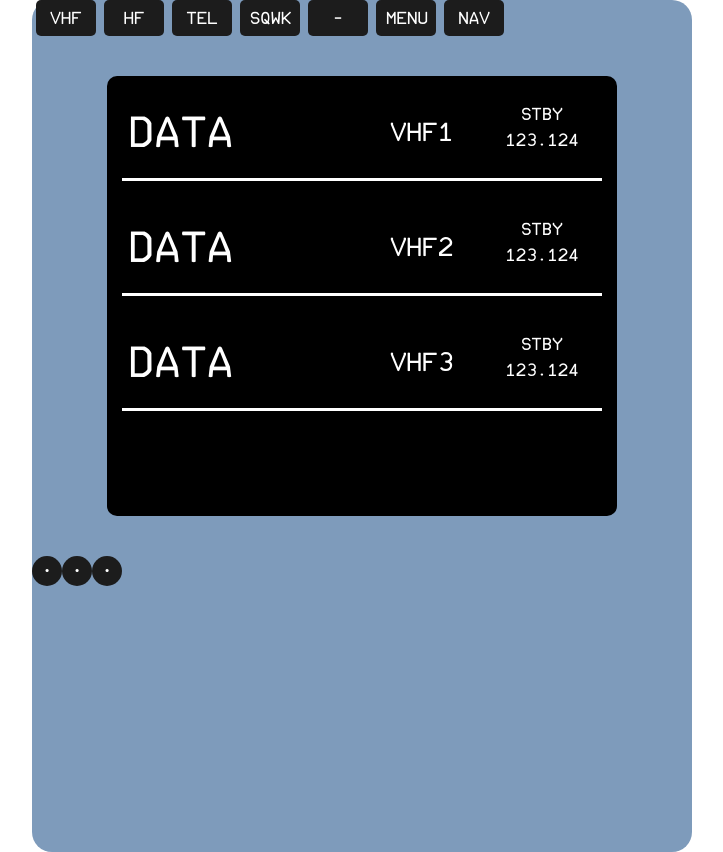
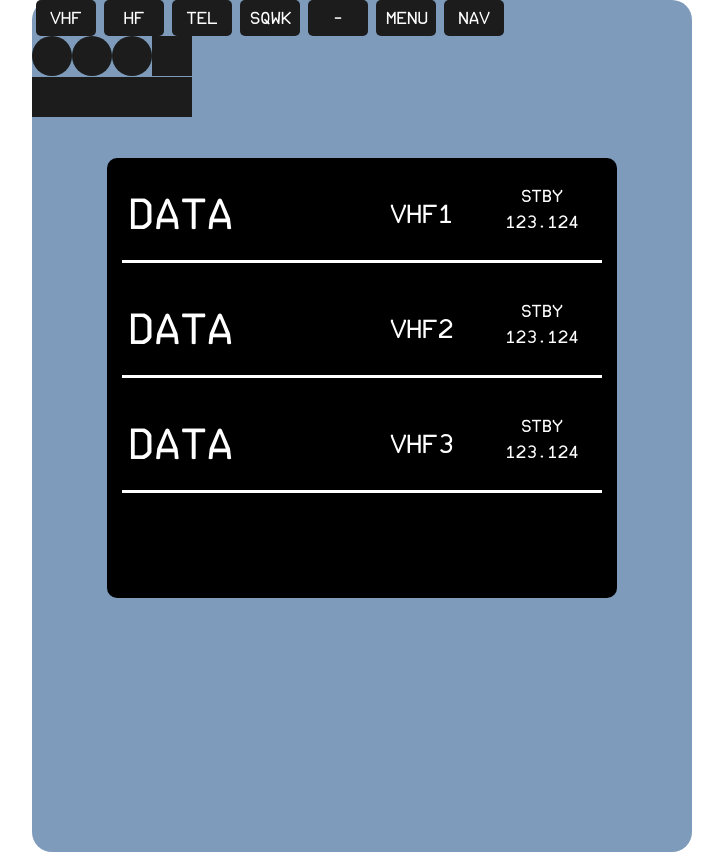
Before and after one commit to ibza-sujau/rmp, a React (Create React App) app: page /vhs in a window 1280 px wide. Shown: the whole page, without its empty margins (278-1001 px from the left). Built offline with nearby package versions, Linux system fonts and the light colour scheme.

Commit message:
Button styling.

```diff
--- a/src/components/Button.scss
+++ b/src/components/Button.scss
@@ -18,6 +18,24 @@
   background-color: #1C1C1C;
   border-radius: 50%;
   border: none;
-  width: 30px;
-  height: 30px;
+  width: 40px;
+  height: 40px;
 }
+
+.right-btn {
+  font-family: "ECAM Regular", serif;
+  background-color: #1C1C1C;
+  border-right: 60px;
+  border: none;
+  width: 40px;
+  height: 40px;
+}
+
+.numpad-btn {
+  font-family: "ECAM Regular", serif;
+  background-color: #1C1C1C;
+  border-radius: 50%;
+  border: none;
+  width: 40px;
+  height: 40px;
+}
--- a/src/pages/VhsPage.tsx
+++ b/src/pages/VhsPage.tsx
@@ -16,13 +16,27 @@ export const VhsPage = () => {
 
     return (
         <div className={"page"}>
-            <Button onClick={() => history.push("/vhs")} children={"VHF"}  type={ButtonType.Main}/>
-            <Button children={"HF"}  type={ButtonType.Main}/>
-            <Button children={"TEL"} type={ButtonType.Main}/>
-            <Button onClick={() => history.push("/sqwk")} children={"SQWK"} type={ButtonType.Main}/>
-            <Button children={"-"} type={ButtonType.Main}/>
-            <Button children={"MENU"} type={ButtonType.Main}/>
-            <Button children={"NAV"} type={ButtonType.Main}/>
+            <div>
+                <Button type={ButtonType.Main} children={"VHF"} onClick={() => history.push("/vhs")}/>
+                <Button type={ButtonType.Main} children={"HF"}/>
+                <Button type={ButtonType.Main} children={"TEL"}/>
+                <Button type={ButtonType.Main} children={"SQWK"} onClick={() => history.push("/sqwk")} />
+                <Button type={ButtonType.Main} children={"-"}/>
+                <Button type={ButtonType.Main} children={"MENU"}/>
+                <Button type={ButtonType.Main} children={"NAV"}/>
+            </div>
+            <div>
+                <Button type={ButtonType.Left} onClick={clearVHF} children={""}/>
+                <Button type={ButtonType.Left} onClick={clearVHF} children={""}/>
+                <Button type={ButtonType.Left} onClick={clearVHF} children={""}/>
+                <Button type={ButtonType.Right} onClick={clearVHF} children={""}/>
+            </div>
+            <div>
+                <Button type={ButtonType.Right} onClick={clearVHF} children={""}/>
+                <Button type={ButtonType.Right} onClick={clearVHF} children={""}/>
+                <Button type={ButtonType.Right} onClick={clearVHF} children={""}/>
+                <Button type={ButtonType.Right} onClick={clearVHF} children={""}/>
+            </div>
             <div className={"screen"}>
                 <div className={"flex-row"}>
                     <div className={"flex-row-item-1"}>
@@ -64,9 +78,9 @@ export const VhsPage = () => {
                 </div>
                 <div className="page-splitter"/>
             </div>
-            <Button type={ButtonType.Left} onClick={clearVHF} children={"•"}/>
-            <Button type={ButtonType.Left} onClick={clearVHF} children={"•"}/>
-            <Button type={ButtonType.Left} onClick={clearVHF} children={"•"}/>
+            <div>
+
+            </div>
         </div>
     )
 }
```
